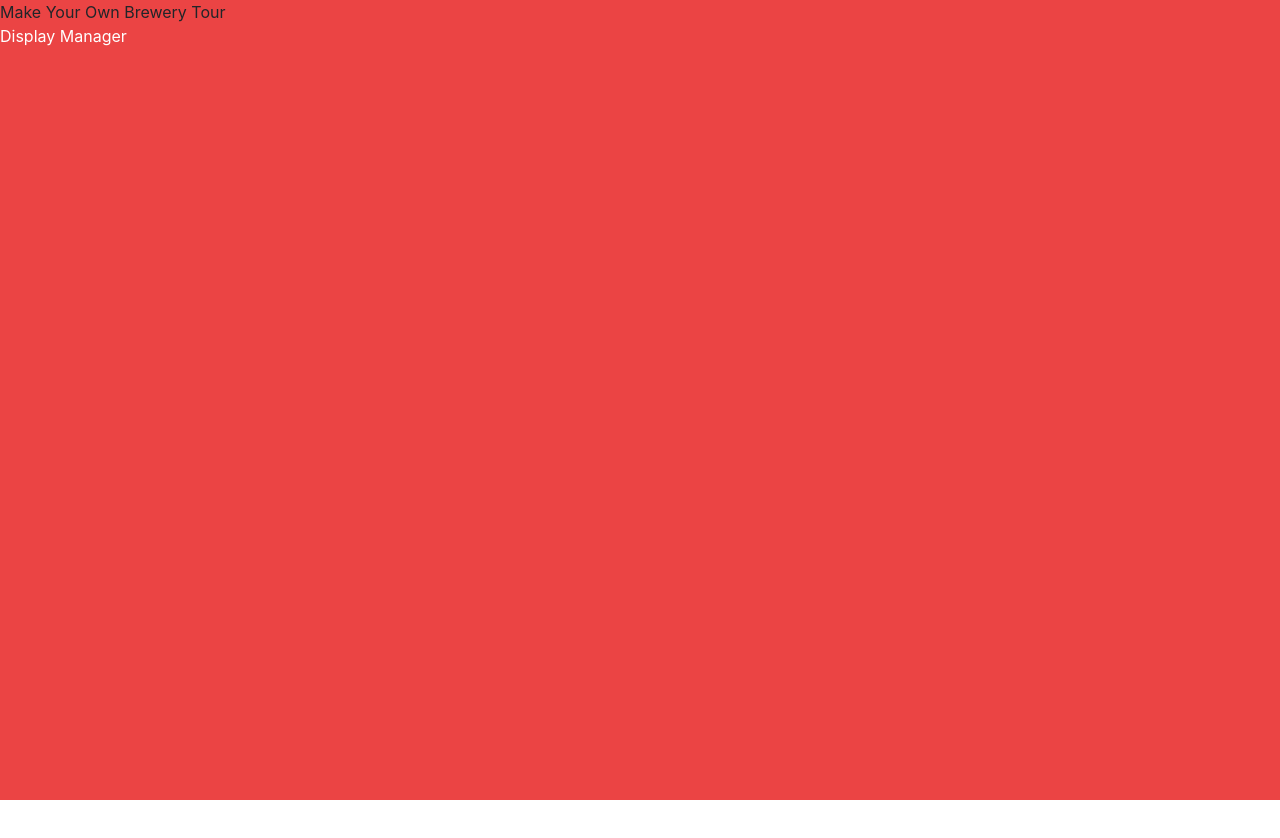
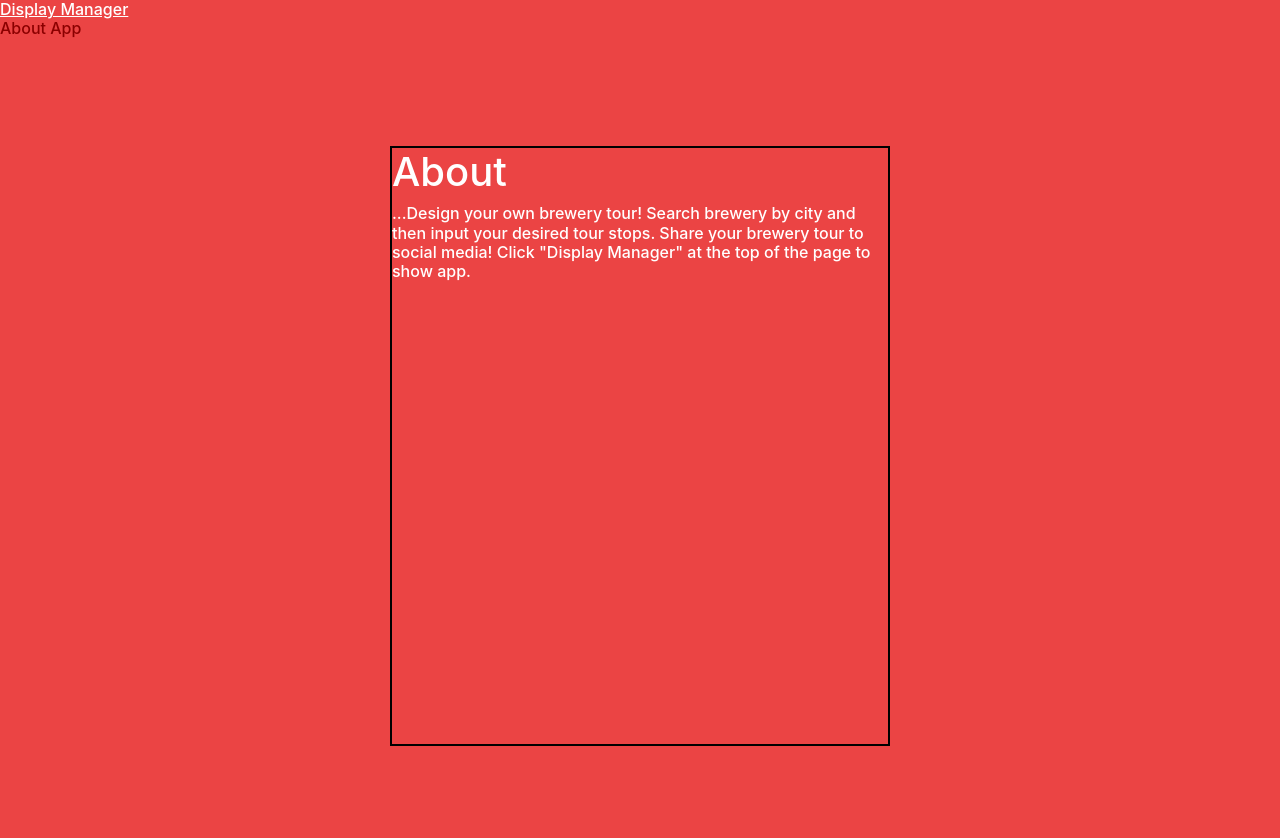
Before and after one commit to dcgleason/brewery-locator, a React (Create React App) app: page / in a window 1280 px wide. Shown: the top 838 px of the page. Before the commit the page ends 800 px from the top, so only its background shows below. Built offline with nearby package versions, Linux system fonts and the light colour scheme.

Commit message:
changed about page

```diff
--- a/src/App.css
+++ b/src/App.css
@@ -49,13 +49,56 @@
 }
 
 
+.entire-app{
+  width: 100%;
+  height: 100vh;
+  background-color: rgb(235, 68, 68);
+}
+
 .link {
-  color: #FFF;
+  color: darkred;
 }
 .link:hover {
-   color: #3f2b3d;
+   color: white;
 }
 
 .text{
   text-decoration: line-through;
 }
+
+.about-container{
+  display: flex;
+  justify-content: center;
+}
+
+
+h1, h6 {
+  color: white;
+}
+
+a:hover{
+  color: darkred;
+}
+
+.home-container{
+  background-color: rgb(235, 68, 68);
+}
+
+.info-container{
+  display: flex;
+  flex-wrap: wrap;
+  margin: 50px;
+  width: 600px;
+  padding: 50px;
+}
+
+
+img {
+  width: 200px;
+}
+
+
+.info{
+  border: 2px solid black;
+  width: 600px;
+}
--- a/src/App.js
+++ b/src/App.js
@@ -60,8 +60,8 @@ class App extends React.Component {
       };
 
   render() {
-    console.log(this.state)
     return (
+      <>
     <div className="entire-app">
         <header className="header">
          <Header/>
@@ -86,6 +86,7 @@ class App extends React.Component {
        </div>
       </div>
       </div>
+      </>
 
     );
   }
--- a/src/components/About.js
+++ b/src/components/About.js
@@ -13,11 +13,12 @@ class About extends React.Component {
   render() {
     return (
     <div className="about-container">
-      <div className="about">
-       <div>Make Your Own Brewery Tour</div>
-       <Link to="/manager" className="link">Display Manager</Link>
-       <Route path="/manager" component={App}/>
-       </div>
+      <div className="info-container">
+        <div className="info">
+            <h1>About</h1>
+            <h6>...Design your own brewery tour! Search brewery by city and then input your desired tour stops. Share your brewery tour to social media! Click "Display Manager" at the top of the page to show app.</h6>
+        </div>
+      </div>
     </div>
     );
   }
--- /dev/null
+++ b/src/components/Home.js
@@ -0,0 +1,30 @@
+import React from 'react';
+import { Route, Link } from "react-router-dom";
+import App from "../App"
+import About from "./About"
+
+
+
+class Home extends React.Component {
+  constructor(){
+    super()
+  }
+
+
+
+  render() {
+    return (
+    <div className="home-container">
+        <h6>
+        <Link to="/manager" className="link">Display Manager</Link>
+        <br/>
+        <Link to="/" className="link">About App</Link>
+        </h6>
+        <Route path="/manager" component={App}/>
+        <Route path="/" component={About}/>
+    </div>
+    );
+  }
+}
+
+export default Home;
--- a/src/index.js
+++ b/src/index.js
@@ -1,12 +1,13 @@
 import React from 'react';
 import ReactDOM from 'react-dom';
 import './index.css';
-import About from "./components/About"
 import * as serviceWorker from './serviceWorker';
 import {BrowserRouter as Router } from "react-router-dom"
 import 'bootstrap/dist/css/bootstrap.css';
+import Home from './components/Home';
 
-ReactDOM.render(<Router><About /></Router>, document.getElementById('root'));
+
+ReactDOM.render(<Router><Home/></Router>, document.getElementById('root'));
 
 // If you want your app to work offline and load faster, you can change
 // unregister() to register() below. Note this comes with some pitfalls.
```
